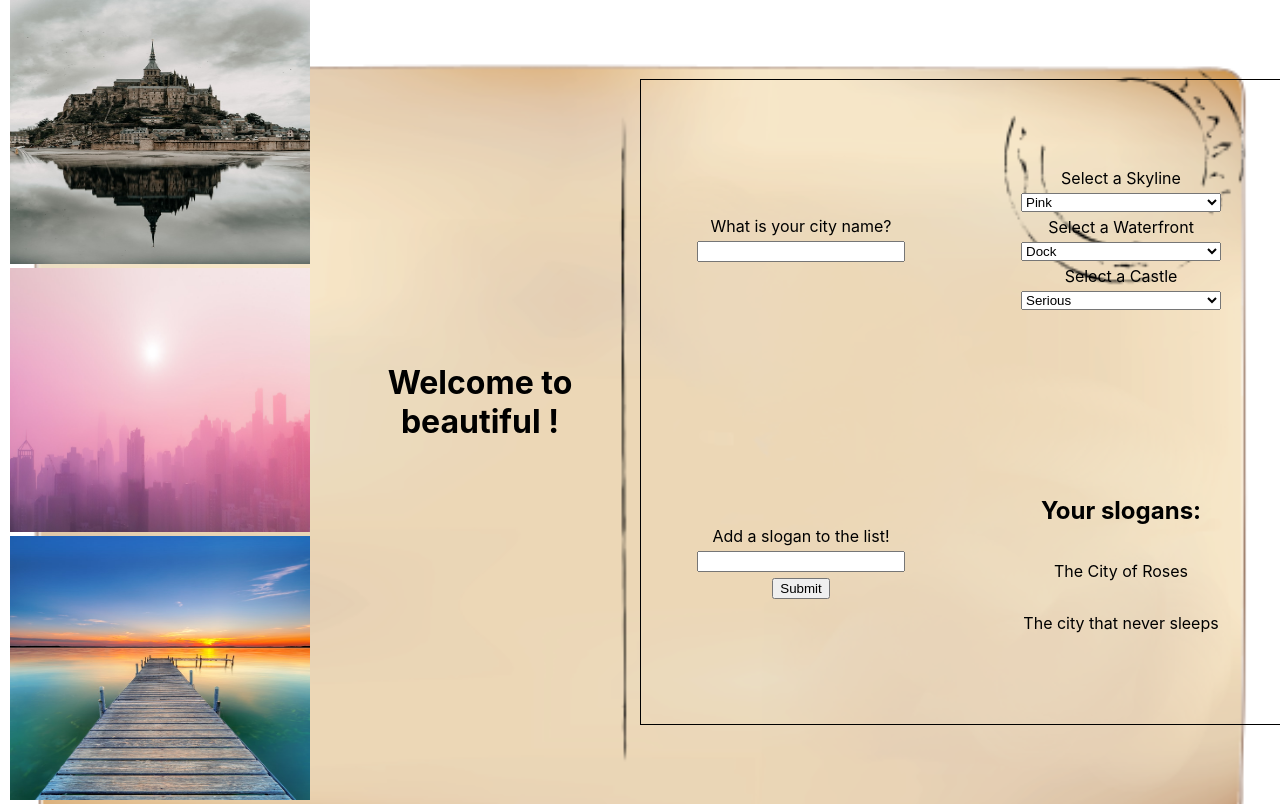
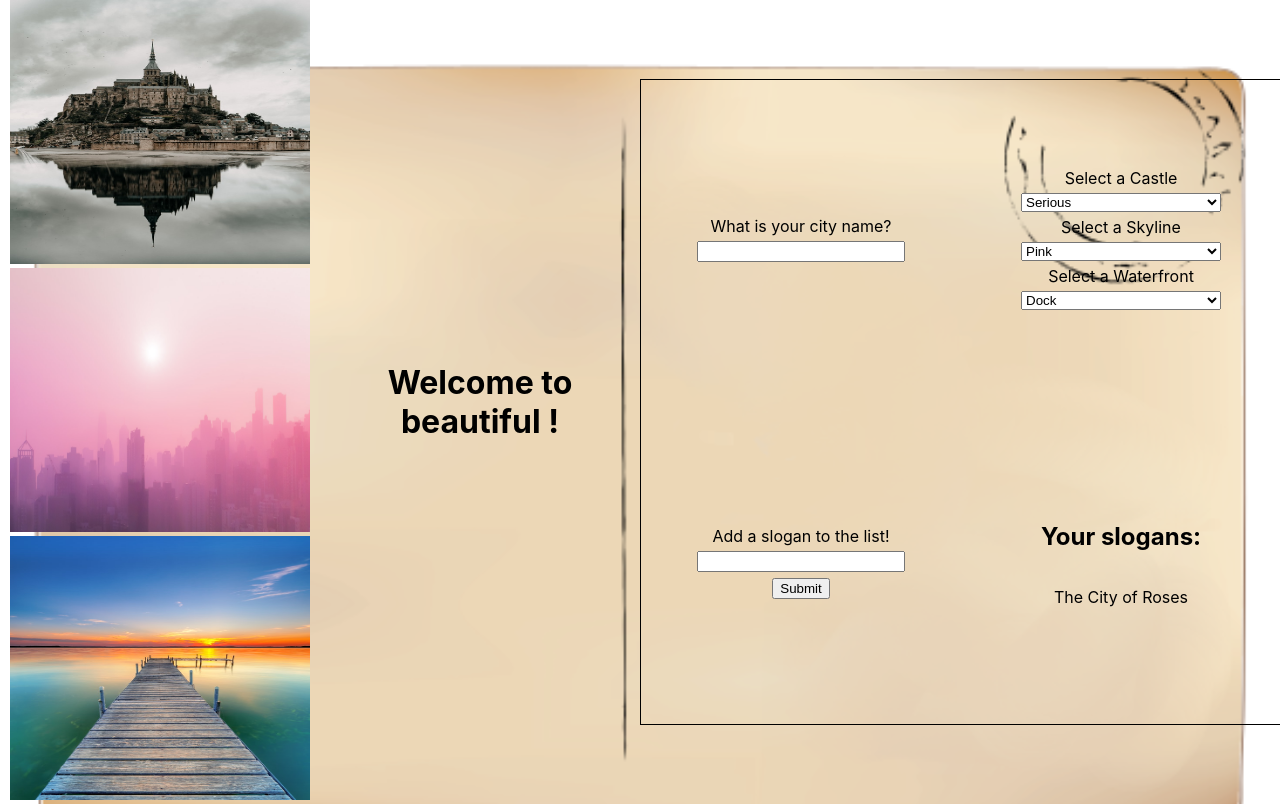
Before and after one commit to Kevin-Roney/react-city-builderHB, a React (Create React App) app: page / in a window 1280 px wide. Built offline with nearby package versions, Linux system fonts and the light colour scheme.

Commit message:
refactored dropdowns into one component

```diff
--- a/src/App.js
+++ b/src/App.js
@@ -1,8 +1,6 @@
 import { useState } from 'react';
 import './App.css';
-import SkylineDropdown from './SkylineDropdown';
-import WaterfrontDropdown from './WaterfrontDropdown';
-import CastleDropdown from './CastleDropdown';
+import Dropdown from './Dropdown';
 import SloganList from './SloganList';
 import SloganForm from './SloganForm';
 import CityNameInput from './CityNameInput';
@@ -17,8 +15,17 @@ function App() {
   // you'll need to track a city name, which starts as the city name of your choice.
   const [cityName, setCityName] = useState('');
   // finally, you'll need an array of slogans, which could start out as ['The City of Excellence'] for example
-  const [slogans, setSlogans] = useState(['The City of Roses', 'The city that never sleeps']);
+  const [slogans, setSlogans] = useState(['The City of Roses']);
+  const [sloganInput, setSloganInput] = useState('');
 
+  function handleSubmit(e) {
+    e.preventDefault();
+    // This component takes in a prop called setSlogans, which is a function that takes in an array of slogans.
+    // Also, this component also takes in a prop called slogans, which is an array of strings. //// On submit call the setSlogans state with a new array that is a copy of the old array with the new slogan immutably added to the end
+    setSlogans([...slogans, sloganInput]);
+    // set the sloganInput form state to an empty string to reset the form
+    setSloganInput('');
+  }
   return (
     <div className="App">
       {/* here, the City component takes in skylineId, waterfrontId, castleId as props. It'll use those ids to render pictures correctly. */}
@@ -41,20 +48,18 @@ function App() {
           render all three Dropdown components (WaterfrontDropdown, SkylineDropdown, CastleDropdown) here.
           In each Dropdown, pass as props the state handler functions defined above, so that these child components can manipulate parent state
           */}
-          <SkylineDropdown
+          <Dropdown
             setSkylineId={setSkylineId}
-          />
-          <WaterfrontDropdown
             setWaterfrontId={setWaterfrontId}
-          />
-          <CastleDropdown
-            setCastleId={setCastleId}
-          />
+            setCastleId={setCastleId} />
         </section>
         {/* here, the SloganForm component takes in the setSlogans state handler function and the slogans array that live in state */}
         <SloganForm
           setSlogans={setSlogans}
           slogans={slogans}
+          setSloganInput={setSloganInput}
+          sloganInput={sloganInput}
+          handleSubmit={handleSubmit}
         />
         {/* here, the SloganList component takes the array of slogans that lives in state */}
         <SloganList
--- a/src/CastleDropdown.js
+++ /dev/null
@@ -1,17 +0,0 @@
-import React from 'react';
-
-export default function CastleDropdown({ setCastleId }) {
-  return (
-    <div>
-      Select a Castle
-      {/* this component should have a prop called setCastle, which is a function */}
-      {/* on change, this component should use e.target.value to pass the correct id to the setCastle function */}
-      {/* note that the options will need value properties (1, 2, or 3) that correspond to the photo filenames in the public directory */}
-      <select onChange={(e) => setCastleId(e.target.value)}>
-        <option value="1">Serious</option>
-        <option value="2">Mysterious</option>
-        <option value="3">Regal</option>
-      </select>
-    </div>
-  );
-}
--- /dev/null
+++ b/src/Dropdown.js
@@ -0,0 +1,32 @@
+import React from 'react';
+
+export default function Dropdown({ setCastleId, setSkylineId, setWaterfrontId }) {
+  return (
+    <section>
+      <div className='castle'>
+      Select a Castle
+        <select onChange={(e) => setCastleId(e.target.value)}>
+          <option value="1">Serious</option>
+          <option value="2">Mysterious</option>
+          <option value="3">Regal</option>
+        </select>
+      </div>
+      <div className='skyline'>
+      Select a Skyline
+        <select onChange={(e) => setSkylineId(e.target.value)}>
+          <option value={1}>Pink</option>
+          <option value={2}>Busy</option>
+          <option value={3}>Foggy</option>
+        </select>
+      </div>
+      <div className='waterfront'>
+      Select a Waterfront
+        <select onChange={(e) => setWaterfrontId(e.target.value)}>
+          <option value={1}>Dock</option>
+          <option value={2}>Sunset</option>
+          <option value={3}>Boats</option>
+        </select>
+      </div>
+    </section>
+  );
+}
--- a/src/SkylineDropdown.js
+++ b/src/SkylineDropdown.js
@@ -2,16 +2,6 @@ import React from 'react';
 
 export default function SkylineDropdown({ setSkylineId }) {
   return (
-    <div>
-      Select a Skyline
-      {/* this component should have a prop called setSkyline, which is a function */}
-      {/* on change, this component should use e.target.value to pass the correct id to the setSkyline function */}
-      {/* note that the options will need value properties (1, 2, or 3) that correspond to the photo filenames in the public directory */}
-      <select onChange={(e) => setSkylineId(e.target.value)}>
-        <option value={1}>Pink</option>
-        <option value={2}>Busy</option>
-        <option value={3}>Foggy</option>
-      </select>
-    </div>
+
   );
 }
--- a/src/SloganForm.js
+++ b/src/SloganForm.js
@@ -1,19 +1,4 @@
-import { useState } from 'react';
-
-export default function SloganForm({ slogans, setSlogans }) {
-  // React forms are a pain!
-  // Track the sloganInput form state with a useState hook
-  const [sloganInput, setSloganInput] = useState('');
-
-  function handleSubmit(e) {
-    e.preventDefault();
-
-    // This component takes in a prop called setSlogans, which is a function that takes in an array of slogans.
-    // Also, this component also takes in a prop called slogans, which is an array of strings. //// On submit call the setSlogans state with a new array that is a copy of the old array with the new slogan immutably added to the end
-    setSlogans([...slogans, sloganInput]);
-    // set the sloganInput form state to an empty string to reset the form
-    setSloganInput('');
-  }
+export default function SloganForm({ sloganInput, setSloganInput, handleSubmit }) {
 
   return (
     <section>
--- a/src/WaterfrontDropdown.js
+++ b/src/WaterfrontDropdown.js
@@ -2,16 +2,6 @@ import React from 'react';
 
 export default function WaterfrontDropdown({ setWaterfrontId }) {
   return (
-    <div>
-      Select a Waterfront
-      {/* this component should have a prop called setWaterfront, which is a function */}
-      {/* on change, this component should use e.target.value to pass the correct id to the setWaterfront function */}
-      {/* note that the options will need value properties (1, 2, or 3) that correspond to the photo filenames in the public directory */}
-      <select onChange={(e) => setWaterfrontId(e.target.value)}>
-        <option value={1}>Dock</option>
-        <option value={2}>Sunset</option>
-        <option value={3}>Boats</option>
-      </select>
-    </div>
+
   );
 }
```
